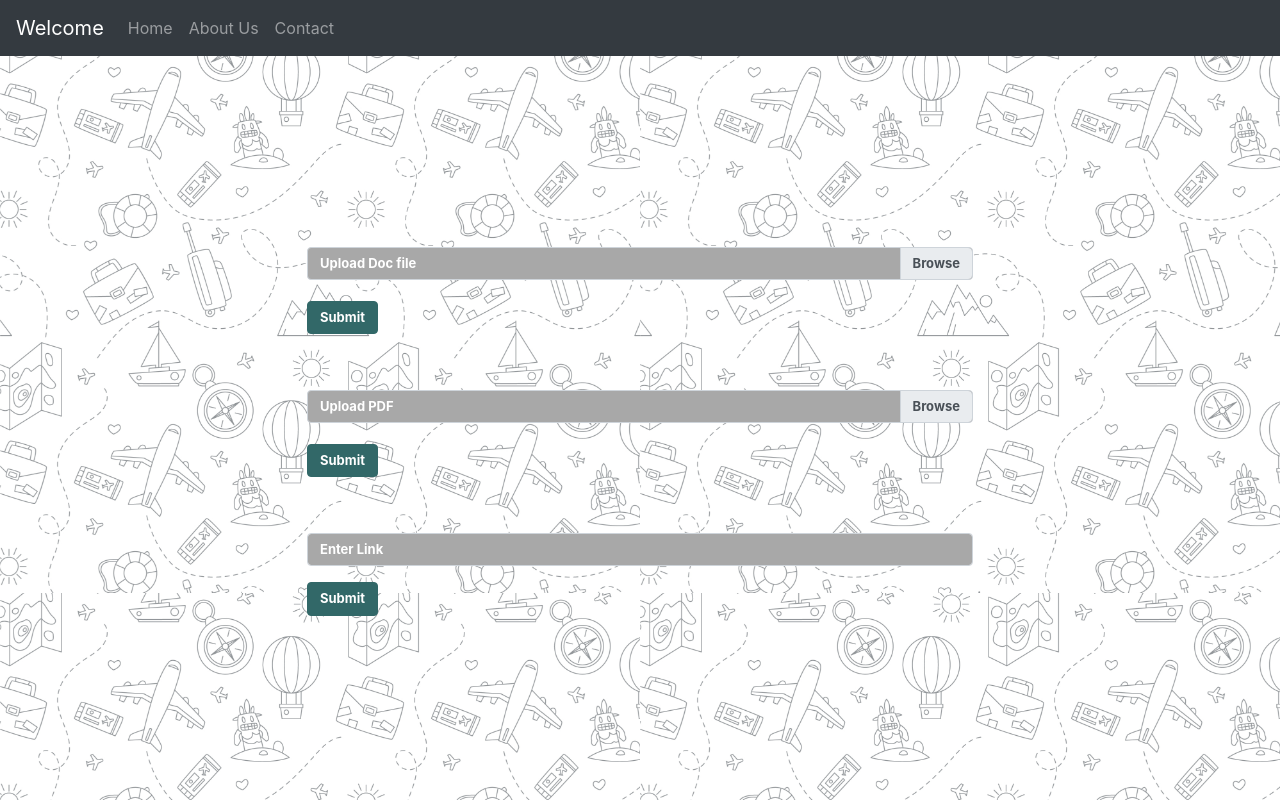
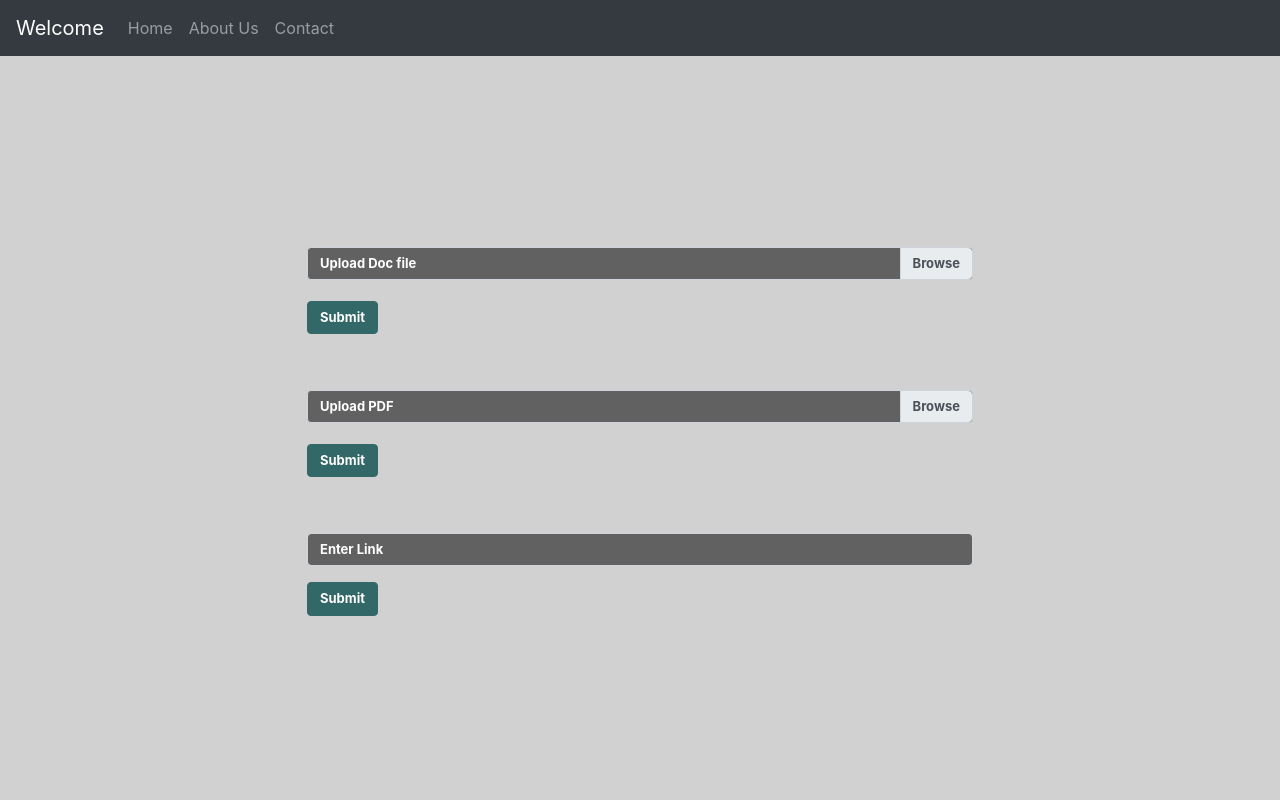
Before and after one commit to aimanfatima/read-smart, a Django app: page / in a window 1280 px wide. Run offline with Django 3.2, Linux system fonts and the light colour scheme; some libraries are stand-ins or nearby versions.

Commit message:
frontend changes

```diff
--- a/frontend/templates/home_page.html
+++ b/frontend/templates/home_page.html
@@ -28,7 +28,8 @@
         }
 
         body {
-          background-image:url("static/bg.png");
+          /* background-image:url("static/bg.png"); */
+          background-color: rgb(209, 209, 209);
           background-size:50%;
         }
 
@@ -41,7 +42,7 @@
         }
 
         .custom-file-label {
-          background-color: rgb(168, 168, 168);
+          background-color: rgb(97, 97, 97);
           color: white;
           font-size: small;
           font-weight: bold;
@@ -49,7 +50,7 @@
           left: 20%;
         }
         .form-control {
-          background-color: rgb(168, 168, 168);
+          background-color: rgb(97, 97, 97);
           color: white;
           font-weight: bold;
           width: 60%;
```
